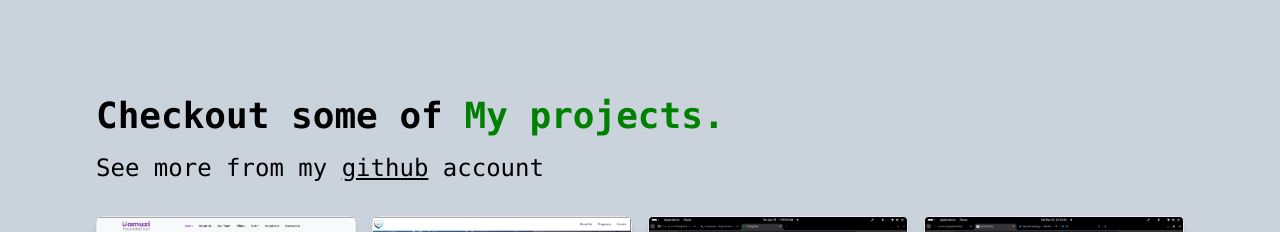
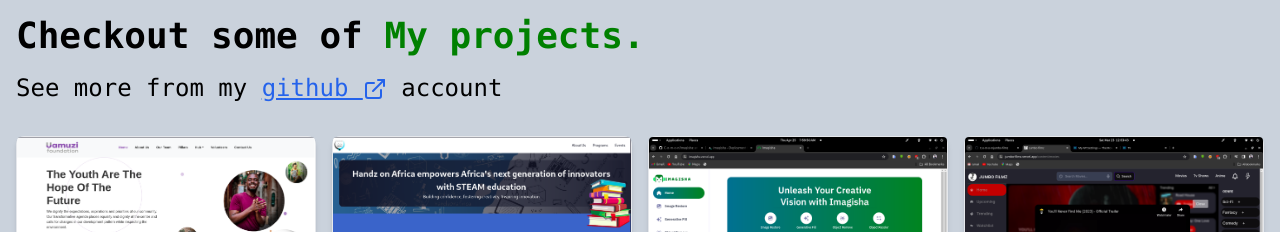
Before and after one commit to C-o-m-o-n/portfolio, a Next.js app: page /showcase in a window 1280 px wide. Shown: the top 232 px of the page. Built offline with nearby package versions, Linux system fonts and the light colour scheme.

Commit message:
fix let's go btn

```diff
--- a/app/page.tsx
+++ b/app/page.tsx
@@ -10,6 +10,7 @@ import { useRouter } from 'next/navigation';
 import { motion } from 'framer-motion';
 import { FaImages, FaLinkedin, FaGithub, } from "react-icons/fa";
 import { FaHashnode } from "react-icons/fa6";
+
 
 export default function Home() {
 
@@ -195,9 +196,7 @@ export default function Home() {
             transition={{ duration: 0.5, delay: 0.8 }}
             onClick={handleNextClick}
             disabled={!selectedOption}
-            className={`flex items-center gap-4 px-4 py-2 bg-slate-900
-          float-end text-white rounded-lg ${!selectedOption ? 'opacity-50 cursor-not-allowed' : 'bg-[#230842] hover:bg-[#3f4444] '
-              }`}>
+            className={`flex items-center gap-4 px-4 py-2 bg-slate-900 float-end text-white rounded-lg opacity-50 ${selectedOption ? 'bg-[#4a108b] hover:bg-[#3f4444] opacity-100 ' : 'cursor-not-allowed'}`}>
             Let&apos;s Go! <FaArrowRight />
           </motion.button>
           </div>
--- a/app/project/page.tsx
+++ b/app/project/page.tsx
@@ -2,6 +2,7 @@ import { IoMail } from "react-icons/io5";
 import { MdOutlineMessage } from "react-icons/md";
 import Image from 'next/image'
 import { motion } from 'framer-motion';
+import { FiExternalLink } from "react-icons/fi";
 
 export default function Project() {
     return (
--- a/app/showcase/page.tsx
+++ b/app/showcase/page.tsx
@@ -3,6 +3,7 @@
 import { useEffect, useState } from "react";
 import { useRouter } from "next/navigation";
 import { motion } from "framer-motion";
+import { FiExternalLink } from "react-icons/fi";
 
 export default function Showcase() {
   const [selectedOption, setSelectedOption] = useState<string>();
@@ -111,7 +112,7 @@ export default function Showcase() {
 
   return (
     <>
-      <main className="min-h-screen p-4 md:p-12 lg:p-24">
+      <main className="min-h-screen p-4 ">
         <div>
           <motion.h1
             initial={{ opacity: 0, x: -50 }}
@@ -128,8 +129,8 @@ export default function Showcase() {
             className="text-2xl mb-8 font-mono"
           >
             See more from my{" "}
-            <a className="underline" href="https://github.com/C-o-m-o-n/">
-              github
+            <a className="underline text-blue-600" href="https://github.com/C-o-m-o-n/">
+              github <FiExternalLink className="inline" />
             </a>{" "}
             account
           </motion.h2>
```
